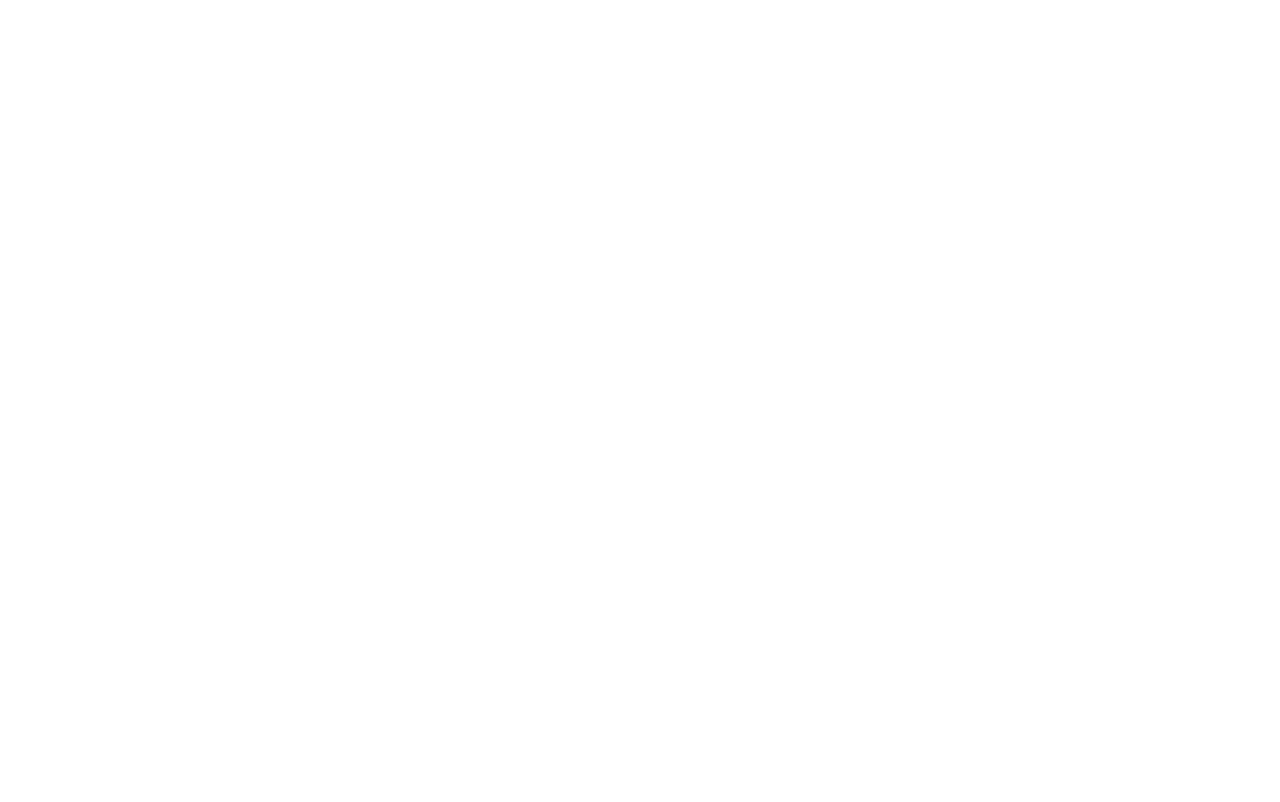
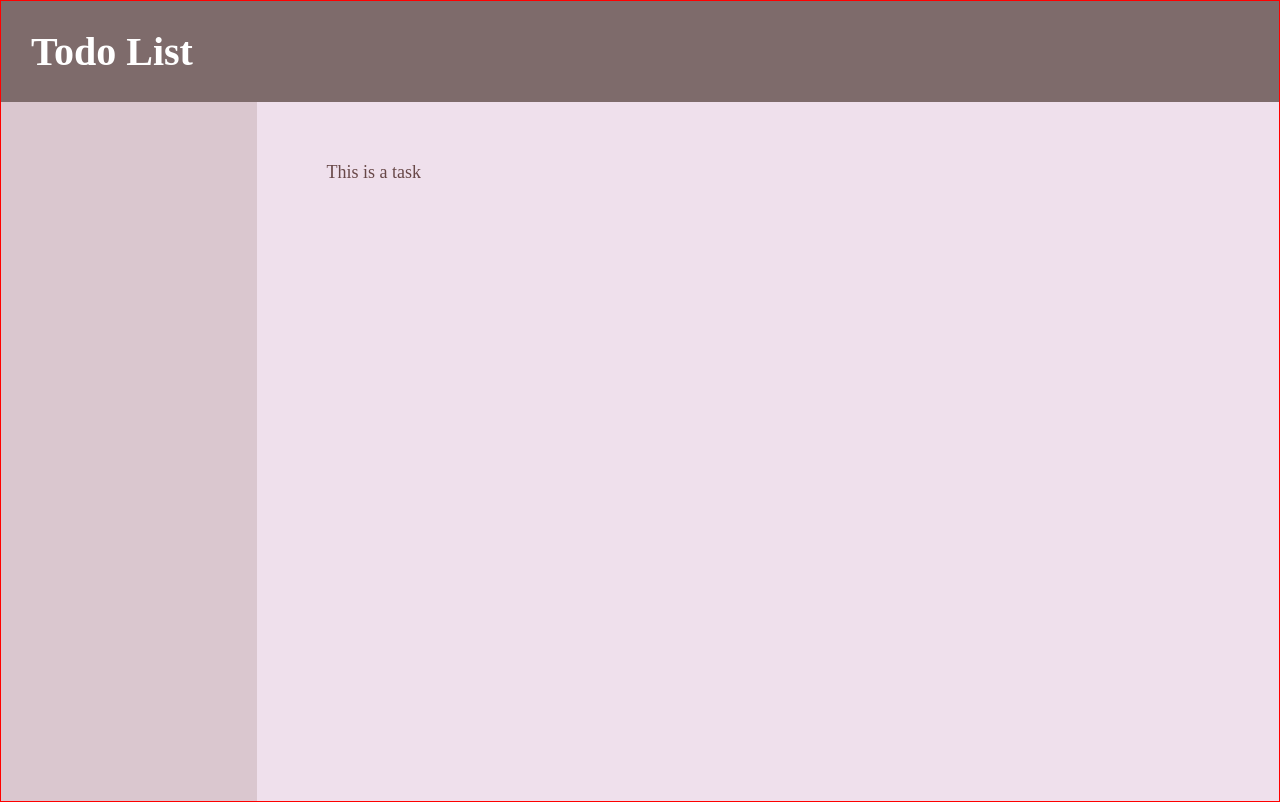
Before and after one commit to Hasan-Iqtedar/todo-list, a website: page dist/index.html in a window 1280 px wide. Drawn offline with Linux system fonts and the light colour scheme.

Commit message:
Add basic layout

```diff
--- a/dist/index.html
+++ b/dist/index.html
@@ -10,6 +10,19 @@
 
 <body>
 
+    <div class='title-container'>
+        <h1 class='title'>Todo List</h1>
+    </div>
+
+    <main class='container'>
+        <div class='navigator'>
+
+        </div>
+        <div class='content'>
+            <p class='task'>This is a task</p>
+        </div>
+    </main>
+
     <script src="./main.js"></script>
 
 </body>
--- a/dist/main.css
+++ b/dist/main.css
@@ -0,0 +1,41 @@
+body {
+    height: 100vh;
+    border: 1px solid red;
+    display: flex;
+    flex-direction: column;
+    margin: 0;
+}
+
+.title-container {
+    color: white;
+    background-color: rgba(94, 71, 71, 0.8);
+}
+
+.title {
+    margin-left: 30px;
+    font-size: 40px;
+}
+
+.container {
+    display: flex;
+    height: 100%;
+}
+
+.navigator {
+    height: 100%;
+    width: 20%;
+    background-color: rgba(209, 185, 195, 0.8);
+}
+
+.content {
+    width: 80%;
+    height: 100%;
+    background-color: rgba(236, 217, 232, 0.8);
+}
+
+.task {
+    color: rgb(104, 72, 72);
+    font-size: large;
+    margin-top: 60px;
+    margin-left: 70px;
+}
```
